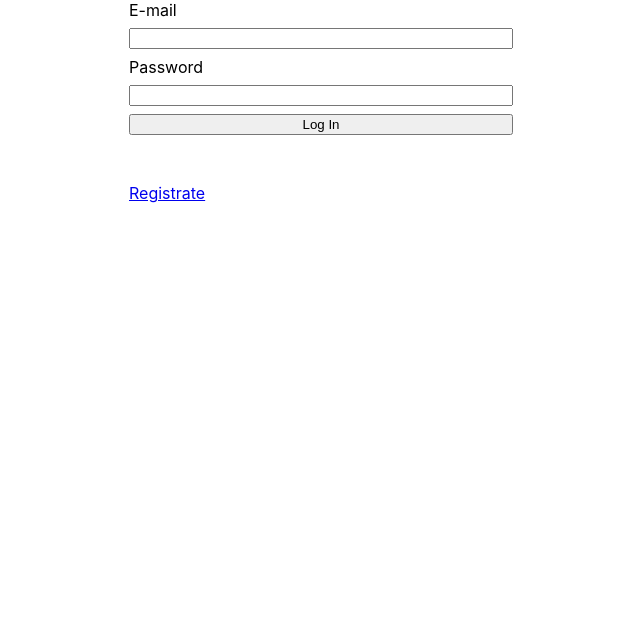
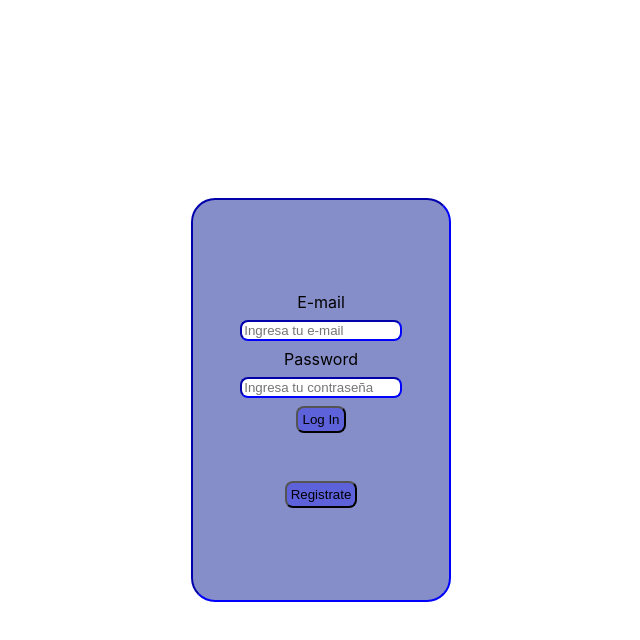
Before and after one commit to NicoMarquez2/Wordle, a React (Create React App) app: page / in a window 1280 px wide. Shown: the top 640 px of the page, without its empty margins (319-959 px from the left). Built offline with nearby package versions, Linux system fonts and the light colour scheme.

Commit message:
css general y funcionalidad inputs

```diff
--- a/src/App.css
+++ b/src/App.css
@@ -1,27 +1,87 @@
+
+.app{
+  height: 100vh;
+  width: 100vw;
+}
+
+button{
+  padding: 4px;
+  border-radius: 1vh;
+  background-color: rgba(0, 0, 255, 0.31);
+}
 
 .loginForm, .registerForm{
-  margin: 0 auto;
-  height: 10vh;
+  box-shadow: inset;
+  box-shadow: 3vh;
+  box-shadow: black;
+  border-width: .3vh;
+  border-style: inset;
+  border-color: blue;
+  border-radius: 3vh;
+  height: 50%;
   display: flex;
   flex-direction: column;
+  justify-content: center;
+  align-items: center;
   gap: 1vh;
-  width: 30vw;
+  width: 20vw;
+  background-color: rgba(0, 17, 141, 0.476);
+}
+
+.registerForm input{
+  border-width: .3vh;
+  border-style: inset;
+  border-color: blue;
+  border-radius: 1vh;
+  width: 60%;
+}
+
+.loginForm input{
+  border-width: .3vh;
+  border-style: inset;
+  border-color: blue;
+  border-radius: 1vh;
+  width: 60%;
+}
+
+.forms{
+  display: grid;
+  place-items: center;
+  height: 100%;
+  width: 100%;
+}
+.logOutButton{
+  grid-column: 2/3;
+  grid-row: 1/2;
 }
 
 .game{
-  display: flex;
-  flex-direction: column;
+  display: grid;
+  place-items: center;
+  grid-template-columns: 20% 80%;
+  grid-template-rows: 4% 48% 48%;
   height: 100%;
 }
 
 .table{
+  grid-column: 2/3;
+  grid-row: 2/4;
   display: flex;
   flex-direction: column;
   gap: 10%;
-  margin: 0 auto;
-  height: 50vh;
+  height: 30vh;
   width: 15vw;
   justify-content: space-evenly;
+}
+
+.topStats{
+  grid-column: 1/2;
+  grid-row: 2/3;
+}
+
+.stats{
+  grid-column: 1/2;
+  grid-row: 3/4;
 }
 
 .tableInput{
@@ -29,13 +89,13 @@
   height: 4vh;
   text-align: center;
   font-size: 4vh;
-  border-width: 0.3vh;
+  border-width: 0.5vh;
   border-radius: 1vh;
   background-color: white;
 }
 
 .tableInput:focus{
-  border-color: red;
+  border-color: blue;
   border-width: .5vh;
 }
 
@@ -43,3 +103,17 @@
   display: flex;
   justify-content: space-between;
 }
+
+.yellow{
+  background-color: yellow;
+  color: white;
+}
+
+.green{
+  background-color: greenyellow;
+  color: white;
+}
+
+.red{
+  background-color: red;
+}
--- a/src/App.js
+++ b/src/App.js
@@ -21,7 +21,7 @@ function App() {
   }
 
   return (
-    <div className="App">
+    <div className="app">
       <BrowserRouter>
         <Routes>
             <Route
--- a/src/components/Game/Game.jsx
+++ b/src/components/Game/Game.jsx
@@ -1,7 +1,7 @@
 import React, { useEffect, useState } from "react";
 import { redirect } from "react-router-dom";
+import TopStats from "../TopStats";
 import GameTable from "./GameTable";
-import Keyboard from "./Keyboard";
 import Stats from "./Stats";
 
 const Game = (props) => {
@@ -31,17 +31,14 @@ const Game = (props) => {
     }
 
     return(
-        <React.Fragment>
+        <div className="game">
             <div className="logOutButton">
                 <button onClick={handleButton}>Cerrar sesion</button>
             </div>
-            <div className="game">
-                <GameTable word={word}></GameTable>
-                <Keyboard></Keyboard>
-                <Stats></Stats>
-            </div>
-        </React.Fragment>
-
+            <GameTable word={word}></GameTable>
+            <TopStats></TopStats>
+            <Stats></Stats>
+        </div>
     )
 }
 
--- a/src/components/Game/GameTable.jsx
+++ b/src/components/Game/GameTable.jsx
@@ -6,13 +6,29 @@ const GameTable = (props) => {
     const [inputWord, setInputWord] = useState("")
     const [activeInput, setActiveInput] = useState(1)
     const [isWinner, setIsWinner] = useState(false)
+    const [click, setClick] = useState(false)
+    const [error, setError] = useState(false)
 
-    const handleInput = (e) => {
-        e.preventDefault()
-        setInputWord(e.target.value)
+    const handleKeyDown = (e) => {
+        if(e.key == "Enter"){
+            handleButton()
+        }
     }
 
+    /*useEffect(() => {
+        console.log("MUESTRO PALABRA",inputWord)
+    },[inputWord])
+
+    function mostrarPalabra(){
+        console.log(inputWord)
+    }*/
+
     async function handleButton(){
+        setClick(!click)
+        console.log(error)
+        if(error){
+            console.log("TE FALTAN LETRAS PETE")
+        } else {
             console.log(props.word)
             console.log(inputWord)
             if(props.word == inputWord){
@@ -20,19 +36,20 @@ const GameTable = (props) => {
             } else if(activeInput != 6){
                 setActiveInput(activeInput + 1)
             }
-
+        }
     }
 
     return(
-        <div className="table" >
-            <WordInput word={setInputWord} handleInput={handleInput} disabled={(activeInput===1)? false : true}></WordInput>
-            <WordInput word={setInputWord} handleInput={handleInput} disabled={(activeInput===2)? false : true}></WordInput>
-            <WordInput word={setInputWord} handleInput={handleInput} disabled={(activeInput===3)? false : true}></WordInput>
-            <WordInput word={setInputWord} handleInput={handleInput} disabled={(activeInput===4)? false : true}></WordInput>
-            <WordInput word={setInputWord} handleInput={handleInput} disabled={(activeInput===5)? false : true}></WordInput>
-            <WordInput word={setInputWord} handleInput={handleInput} disabled={(activeInput===6)? false : true}></WordInput>
+        <div className="table" onKeyDown={(e) => handleKeyDown(e)}>
+            <WordInput word={props.word} setError={setError} click={click} setInputWord={setInputWord} disabled={(activeInput===1)? false : true}></WordInput>
+            <WordInput word={props.word} setError={setError} click={click} setInputWord={setInputWord} disabled={(activeInput===2)? false : true}></WordInput>
+            <WordInput word={props.word} setError={setError} click={click} setInputWord={setInputWord} disabled={(activeInput===3)? false : true}></WordInput>
+            <WordInput word={props.word} setError={setError} click={click} setInputWord={setInputWord} disabled={(activeInput===4)? false : true}></WordInput>
+            <WordInput word={props.word} setError={setError} click={click} setInputWord={setInputWord} disabled={(activeInput===5)? false : true}></WordInput>
+            <WordInput word={props.word} setError={setError} click={click} setInputWord={setInputWord} disabled={(activeInput===6)? false : true}></WordInput>
 
             <button type="button" onClick={handleButton}>ENVIAR</button>
+            {/*<button type="button" onClick={mostrarPalabra}>MOSTRAR PALABRA</button>*/}
         </div>
     )
 }
--- a/src/components/Game/Keyboard.jsx
+++ /dev/null
@@ -1,13 +0,0 @@
-import React from "react";
-
-const Keyboard = () => {
-    return(
-        <div>
-            <div>asdasd</div>
-            <div>asdasd</div>
-            <div>asdasd</div>
-        </div>
-    )
-}
-
-export default Keyboard
--- a/src/components/Login.jsx
+++ b/src/components/Login.jsx
@@ -47,17 +47,19 @@ const Login = (props) => {
     }
 
     return(
+        <div className="forms">
             <form className="loginForm" onSubmit={(e)=>e.preventDefault()}>
                 <label htmlFor="loginEmail">E-mail</label>
-            <input name="loginEmail" type="mail" onInput={handleEmail}/>
+                <input placeholder="Ingresa tu e-mail" name="loginEmail" type="mail" onInput={handleEmail}/>
 
                 <label htmlFor="loginPassword">Password</label>
-            <input name="loginPassword" type="password" onInput={handlePassword}/>
+                <input placeholder="Ingresa tu contraseña" name="loginPassword" type="password" onInput={handlePassword}/>
 
                 <button type="button" onClick={handleButton}>Log In</button>
                 <p>{message && message}</p>
-            <Link to={"/register"}>Registrate</Link>
+                <Link to={"/register"}><button type="button">Registrate</button></Link>
             </form>
+        </div>
     )
 }
 
--- a/src/components/Register.jsx
+++ b/src/components/Register.jsx
@@ -48,21 +48,24 @@ const Register = (props) => {
     }
 
     return(
+        <div className="forms">
             <form className="registerForm" onSubmit={(e)=>e.preventDefault()}>
                 <label htmlFor="registerName">Name</label>
-            <input name="registerName" type="text" onInput={handleName}/>
+                <input placeholder="Ingresa tu nombre" name="registerName" type="text" onInput={handleName}/>
 
                 <label htmlFor="registerEmail">E-mail</label>
-            <input name="registerEmail" type="mail" onInput={handleEmail}/>
+                <input placeholder="Ingresa tu e-mail" name="registerEmail" type="mail" onInput={handleEmail}/>
 
                 <label htmlFor="registerPassword">Password</label>
-            <input name="registerPassword" type="password" onInput={handlePassword}/>
+                <input placeholder="ingresa tu contrseña" name="registerPassword" type="password" onInput={handlePassword}/>
 
                 <p>{createdMessage && createdMessage}</p>
 
                 <button type="submit" onClick={handleButton}>Register</button>
                 <Link to={"/"}><button type="button">Back to LogIn</button></Link>
             </form>
+        </div>
+
     )
 }
 
--- /dev/null
+++ b/src/components/TopStats.jsx
@@ -0,0 +1,11 @@
+import React from "react";
+
+const TopStats = () => {
+    return(
+        <div className="topStats">
+            <p>andljkandfñljksdnfñjklsdnfñlk</p>
+        </div>
+    )
+}
+
+export default TopStats
```
Also changed, not shown: src/components/Game/WordInput.jsx (+63 -6 lines). Lines whose indentation alone changed are shown as unchanged.
